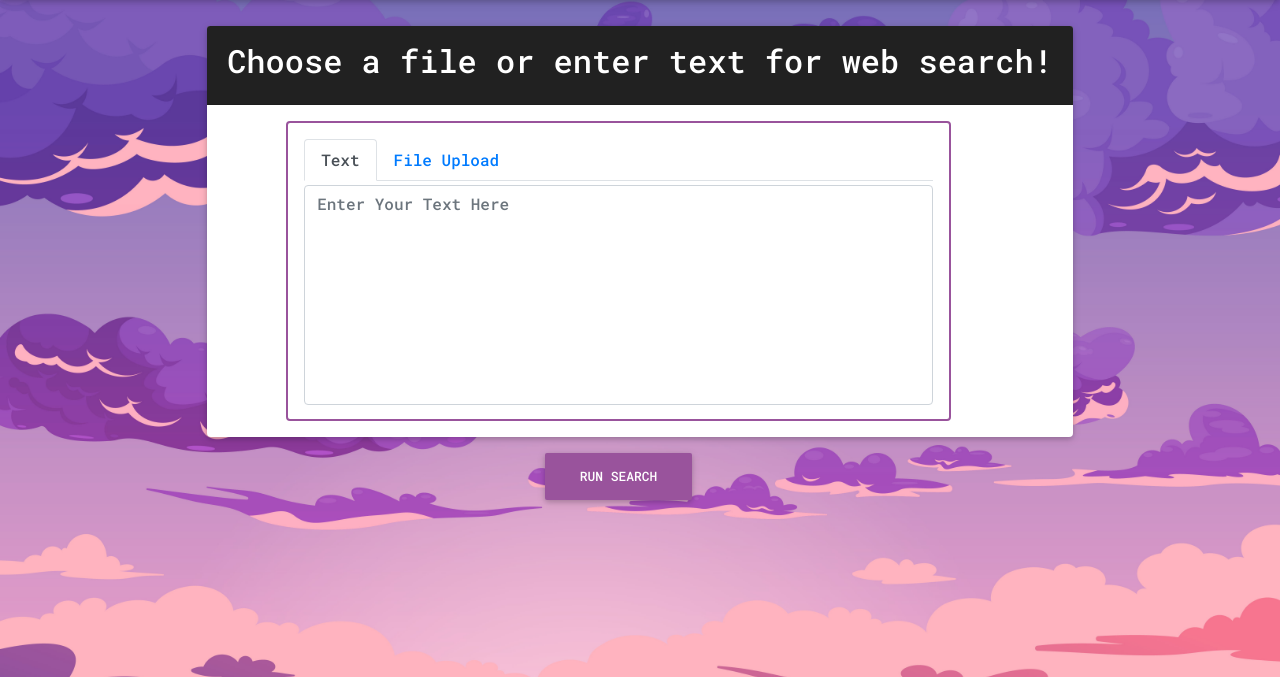
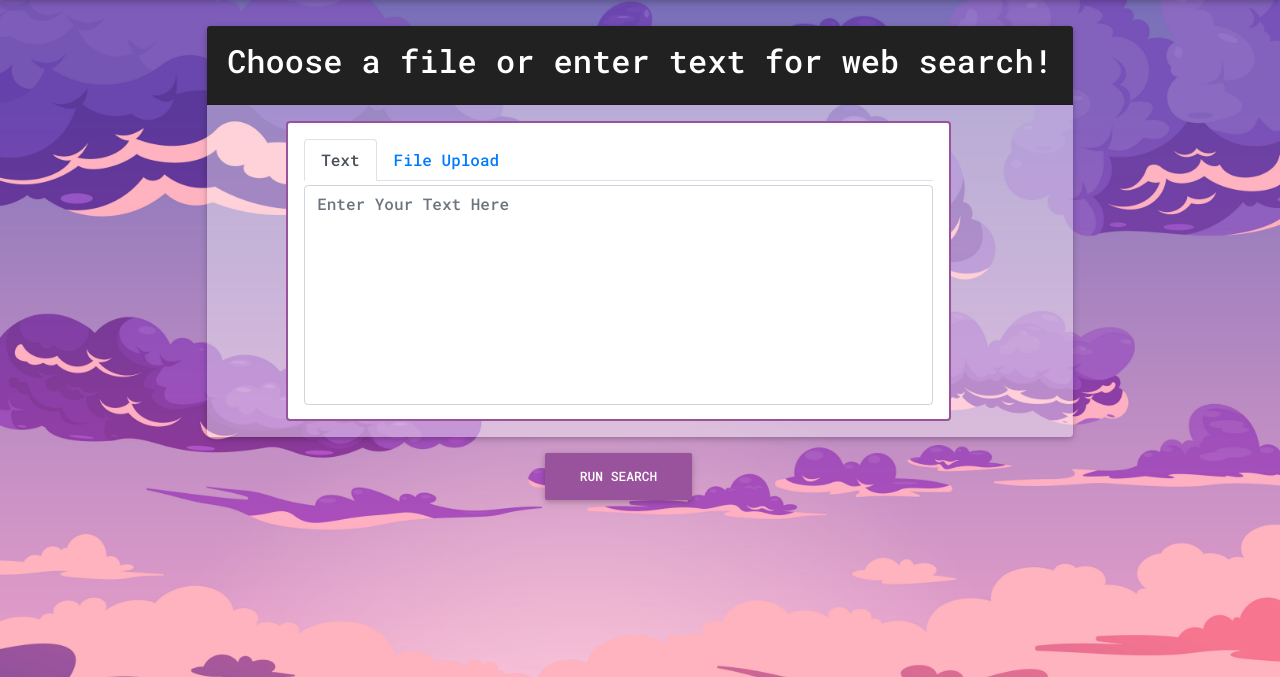
Before and after one commit to EGhost98/Plagiarism_Checker, a Django app: page / in a window 1280 px wide. Shown: the part 81-758 px from the top of the page. Run offline with Django 3.2, Linux system fonts and the light colour scheme; some libraries are stand-ins or nearby versions; some web fonts are replaced.

Commit message:
Basic Structure Working

```diff
--- a/plagiarismchecker/templates/pc/index.html
+++ b/plagiarismchecker/templates/pc/index.html
@@ -100,6 +100,9 @@ progress {
   padding:0;
 }
 
+.ok3{
+  background:rgba(255,255,255,0.4);
+}
 
 
 
@@ -127,7 +130,7 @@ progress {
 
 
   <div class="container content-1 d-flex justify-content-center">
-    <div class="card mt-3 mb-4">
+    <div class="card mt-3 mb-4 ok3">
       <div class="card-header text-center py-3 bg-dark text-white custom-header">
           <h2 class="fadeInUp custom-title">Choose a file or enter text for web search!</h2>
       </div>
```
